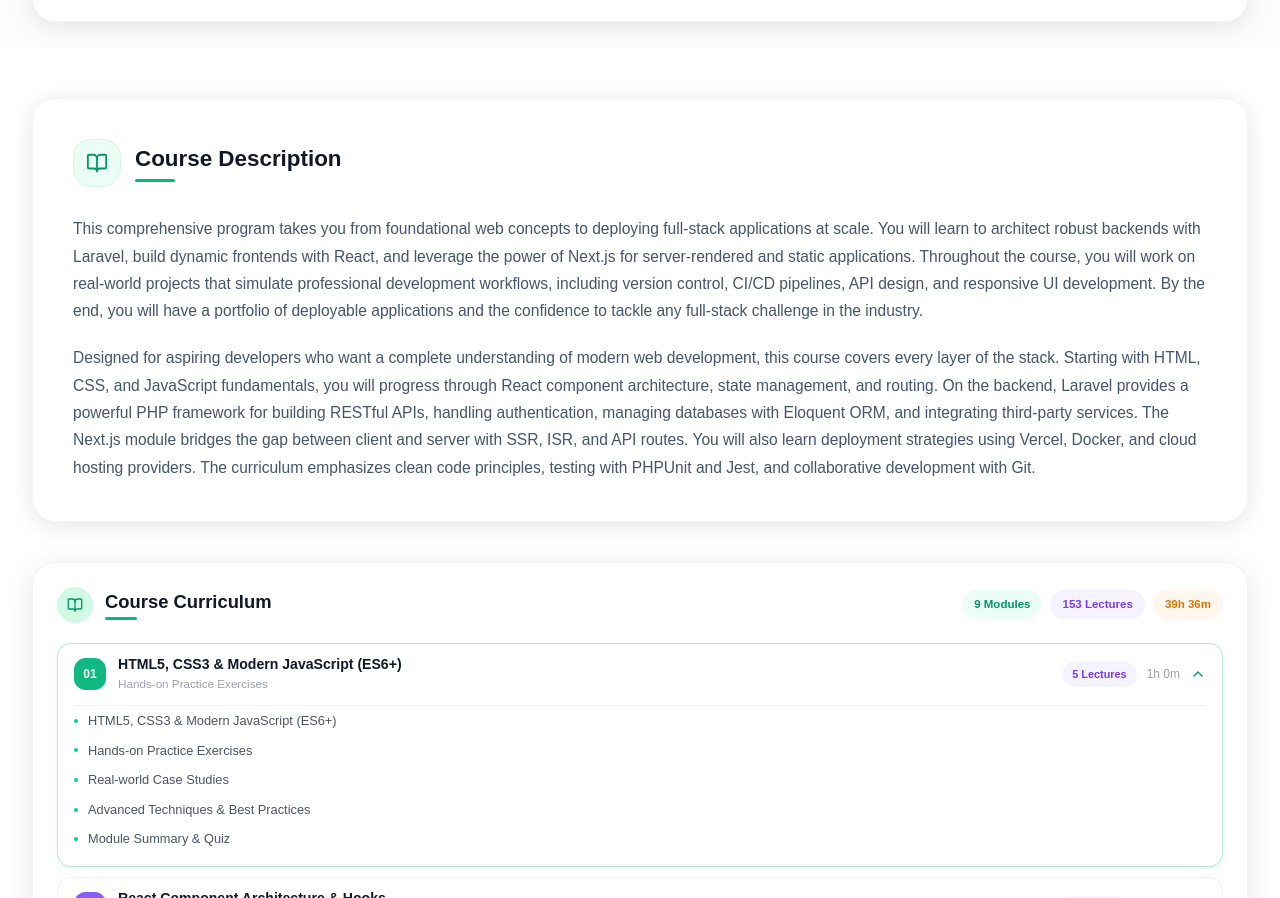
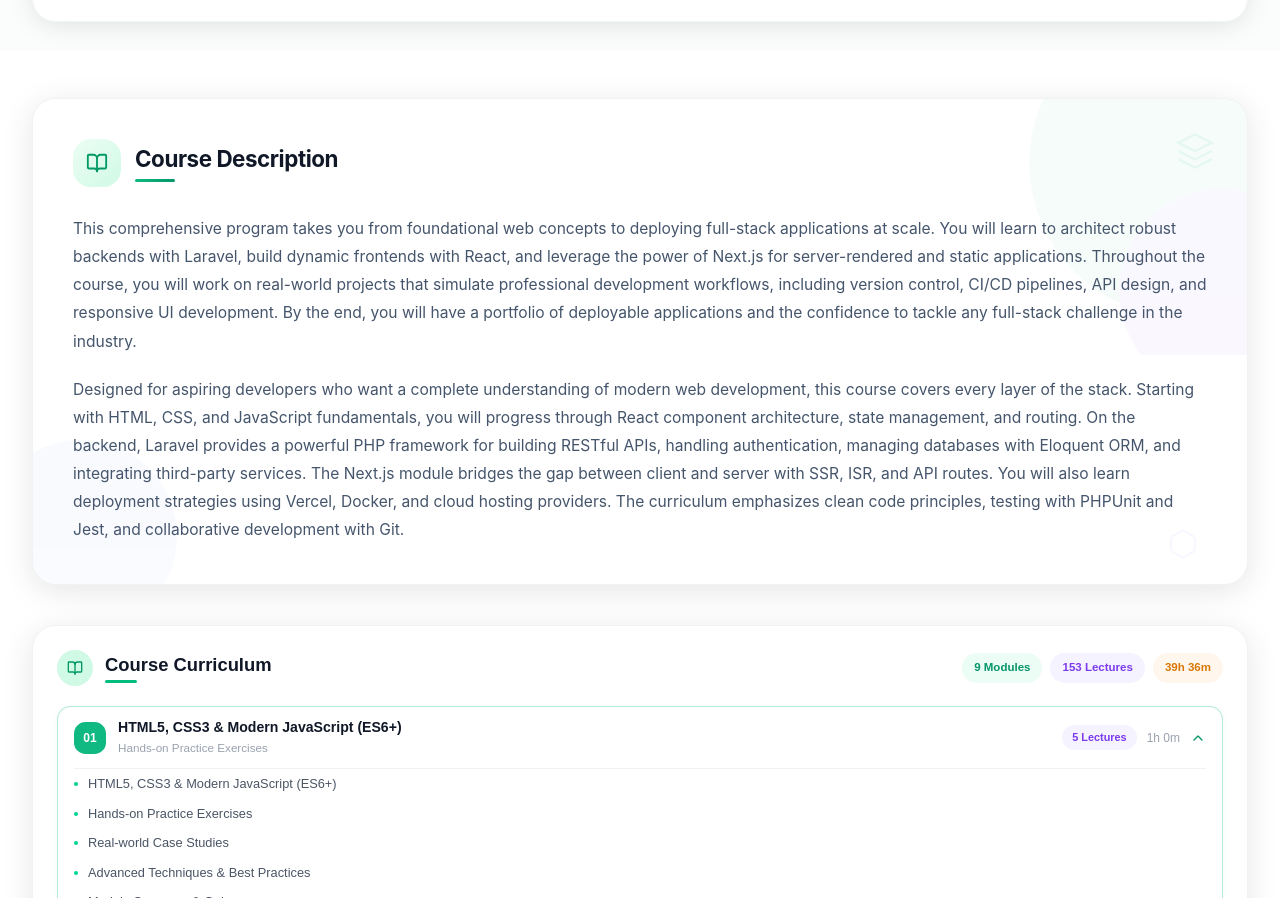
Before and after one commit to singhyogeshwar5608/larawans-new, a Next.js app: page /courses/full-stack-web-development in a window 1280 px wide. Shown: the part 917-1815 px from the top of the page. Built offline with nearby package versions, Linux system fonts and the light colour scheme.

Commit message:
c701d6c2-aa95-4e26-a986-39d7854507e8

```diff
--- a/src/app/courses/[slug]/CourseDetailClient.tsx
+++ b/src/app/courses/[slug]/CourseDetailClient.tsx
@@ -569,24 +569,30 @@ export default function CourseDetailClient({ course }: { course: CourseItem }) {
 
       {/* ==================== TABS + CONTENT (FULL WIDTH) ==================== */}
       <div className="max-w-7xl mx-auto px-4 sm:px-6 lg:px-8 py-12">
-        {/* ========== OVERVIEW TAB ========== */}
-
-          <div className="space-y-10">
+        <div className="space-y-10">
             {/* Course Description */}
             <section>
-              <div className="bg-white rounded-2xl border border-slate-100 shadow-[0_4px_24px_rgba(0,0,0,0.1)] p-8 sm:p-10">
+              <div className="rounded-2xl p-8 sm:p-10 relative overflow-hidden bg-white" style={{ border: '1px solid rgba(0,0,0,0.05)', boxShadow: '0 6px 32px rgba(0,0,0,0.1)', fontFamily: '"Plus Jakarta Sans", -apple-system, BlinkMacSystemFont, "Segoe UI", Roboto, sans-serif' }}>
+
+                {/* Decorative SVGs */}
+                <svg className="absolute top-0 right-0 w-64 h-64 pointer-events-none opacity-[0.04]" viewBox="0 0 200 200"><circle cx="150" cy="50" r="120" fill="#10B981"/><circle cx="180" cy="150" r="80" fill="#8B5CF6"/></svg>
+                <svg className="absolute bottom-0 left-0 w-48 h-48 pointer-events-none opacity-[0.03]" viewBox="0 0 200 200"><circle cx="50" cy="150" r="100" fill="#3B82F6"/></svg>
+                <svg className="absolute top-8 right-8 pointer-events-none opacity-[0.06]" width="40" height="40" viewBox="0 0 24 24" fill="none" stroke="#10B981" strokeWidth="1.5"><path d="M12 2L2 7l10 5 10-5-10-5zM2 17l10 5 10-5M2 12l10 5 10-5"/></svg>
+                <svg className="absolute bottom-6 right-12 pointer-events-none opacity-[0.05]" width="32" height="32" viewBox="0 0 24 24" fill="none" stroke="#8B5CF6" strokeWidth="1.5"><path d="M21 16V8a2 2 0 00-1-1.73l-7-4a2 2 0 00-2 0l-7 4A2 2 0 003 8v8a2 2 0 001 1.73l7 4a2 2 0 002 0l7-4A2 2 0 0021 16z"/></svg>
+
                 {/* Section Header */}
-                <div className="flex items-center gap-3.5 mb-7">
-                  <div className="w-12 h-12 rounded-xl bg-emerald-50 border border-emerald-100 flex items-center justify-center shrink-0">
+                <div className="flex items-center gap-3.5 mb-7 relative z-10">
+                  <div className="w-12 h-12 rounded-xl flex items-center justify-center shrink-0" style={{ background: 'linear-gradient(135deg, #ECFDF5 0%, #D1FAE5 100%)' }}>
                     <BookOpen className="w-5.5 h-5.5 text-emerald-600" />
                   </div>
                   <div>
-                    <h2 className="text-[1.4rem] font-bold text-gray-900 leading-tight">Course Description</h2>
-                    <div className="w-10 h-[3px] rounded-full bg-emerald-500 mt-1.5" />
-                  </div>
-                </div>
+                    <h2 className="text-[1.4rem] font-bold text-gray-900 leading-tight" style={{ letterSpacing: '-0.02em' }}>Course Description</h2>
+                    <div className="w-10 h-[3px] rounded-full mt-1.5" style={{ background: 'linear-gradient(90deg, #10B981, #059669)' }} />
+                  </div>
+                </div>
+
                 {/* Description Body */}
-                <div className="space-y-5 leading-[1.75] text-[0.975rem] text-slate-600">
+                <div className="space-y-5 leading-[1.8] text-[0.975rem] text-slate-600 relative z-10">
                   <p>{course.longDescription}</p>
                   <p>{course.aboutText}</p>
                 </div>
```
